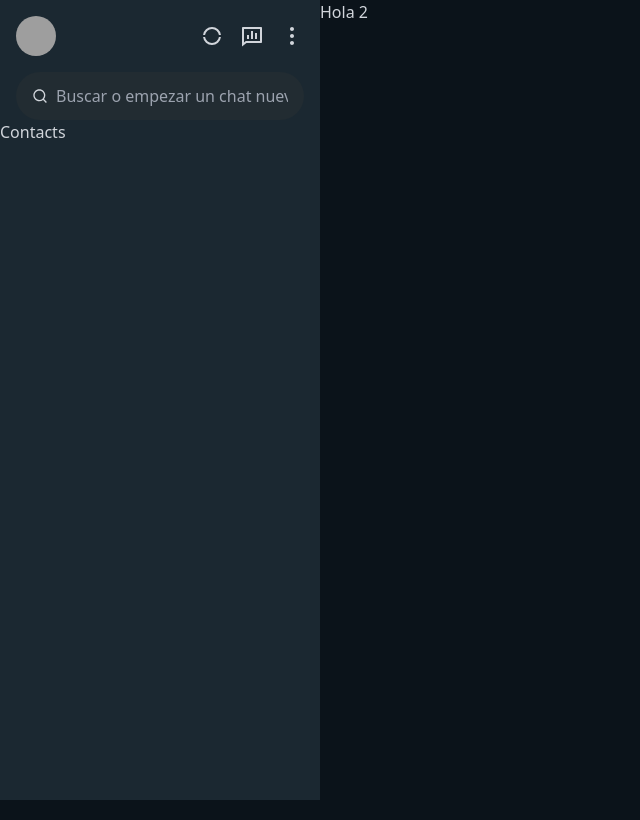
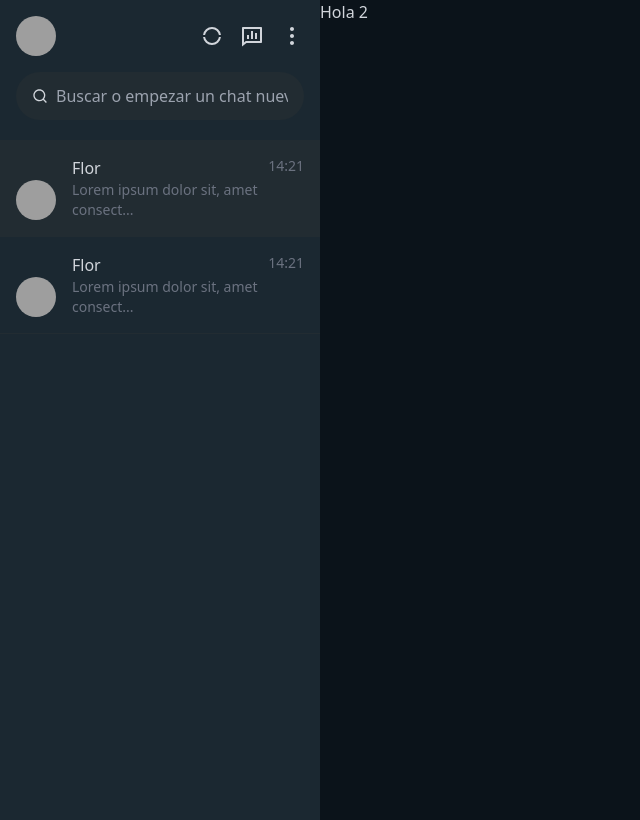
Before and after one commit to EcheCostabel/whatsappclone, a React (Vite) app: page / in a window 1280 px wide. Shown: the whole page, without its empty margins (0-640 px from the left). Built offline with nearby package versions, Linux system fonts and the light colour scheme; grey boxes are pictures that could not be loaded.

Commit message:
learning tailwind

```diff
--- a/src/App.jsx
+++ b/src/App.jsx
@@ -1,4 +1,9 @@
-import { RiChatPollLine, RiLoader3Line, RiMore2Fill, RiSearchLine } from "react-icons/ri";
+import {
+  RiChatPollLine,
+  RiLoader3Line,
+  RiMore2Fill,
+  RiSearchLine,
+} from "react-icons/ri";
 
 function App() {
   return (
@@ -20,15 +25,45 @@ function App() {
           </div>
           <form className="w-full">
             <div className="relative">
-              <RiSearchLine className="absolute top-1/2 -translate-y-1/2 left-4"/>
+              <RiSearchLine className="absolute top-1/2 -translate-y-1/2 left-4" />
               <input
-              className="bg-[#222C32] w-full rounded-full py-3 pl-10 pr-4 outline-none"
-              placeholder="Buscar o empezar un chat nuevo"
+                className="bg-[#222C32] w-full rounded-full py-3 pl-10 pr-4 outline-none"
+                placeholder="Buscar o empezar un chat nuevo"
               />
             </div>
           </form>
         </div>
-        <div className="h-[85vh] overflow-y-scroll">Contacts</div>
+        {/* Contacts  */}
+        <div className="h-[85vh] overflow-y-scroll mt-5">
+          <div  className="p-4 flex items-center gap-4 bg-[#222C32] border-b border-[#222C32] hover:cursor-pointer">
+
+            <img
+              src="https://img.freepik.com/foto-gratis/retrato-joven-sonriente-gafas_171337-4842.jpg"
+              className="w-10 h-10 object-cover rounded-full mt-6"
+            />
+            <div className="flex-1 flex justify-between">
+              <div>
+              <h1>Flor</h1>
+              <p className="text-gray-500 text-sm">Lorem ipsum dolor sit, amet consect... </p>
+              </div>
+              <div className="text-sm text-gray-500">14:21</div>
+            </div>
+          </div>
+          <div className="p-4 flex items-center gap-4 hover:bg-[#222C32] border-b border-[#222C32] transition-colors hover:cursor-pointer">
+
+            <img
+              src="https://img.freepik.com/foto-gratis/retrato-joven-sonriente-gafas_171337-4842.jpg"
+              className="w-10 h-10 object-cover rounded-full mt-6"
+            />
+            <div className="flex-1 flex justify-between">
+              <div>
+              <h1>Flor</h1>
+              <p className="text-gray-500 text-sm">Lorem ipsum dolor sit, amet consect... </p>
+              </div>
+              <div className="text-sm text-gray-500">14:21</div>
+            </div>
+          </div>
+        </div>
       </div>
       <div className="xl:col-span-3">Hola 2</div>
     </div>
```
